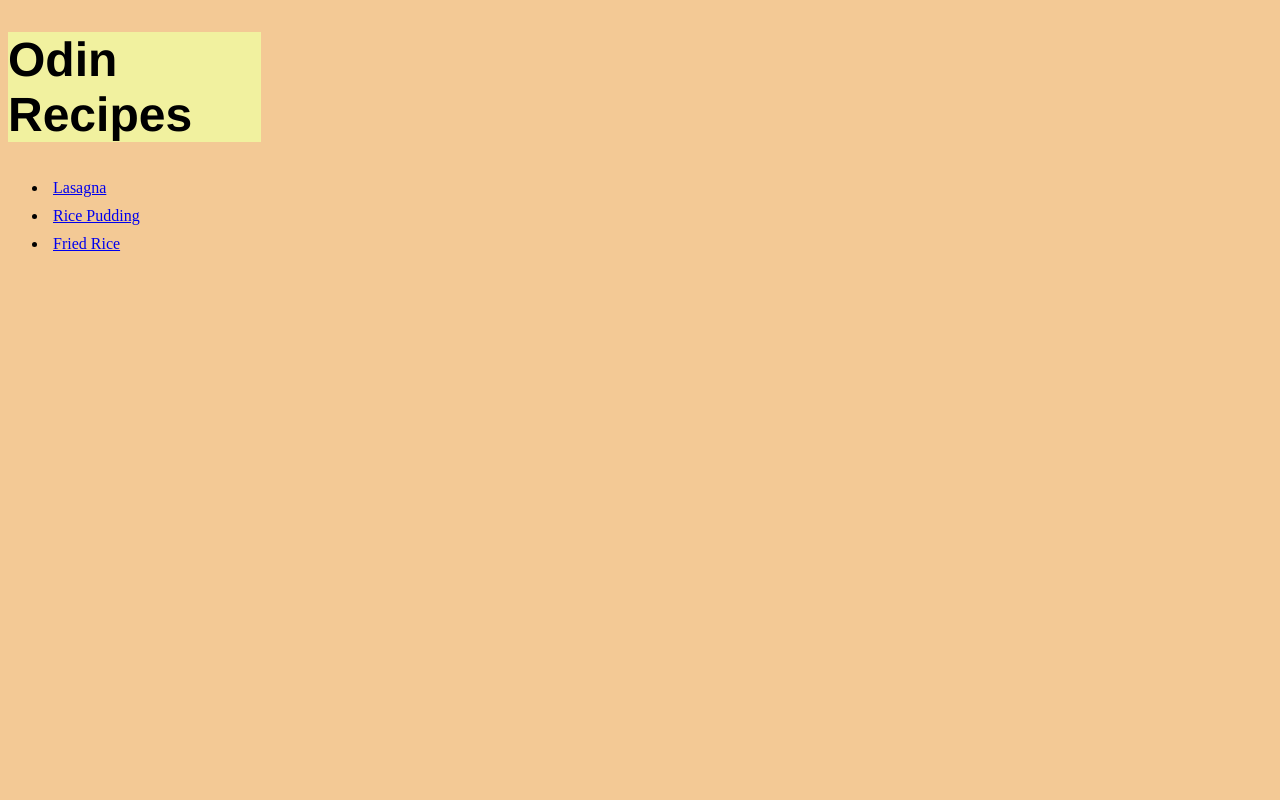
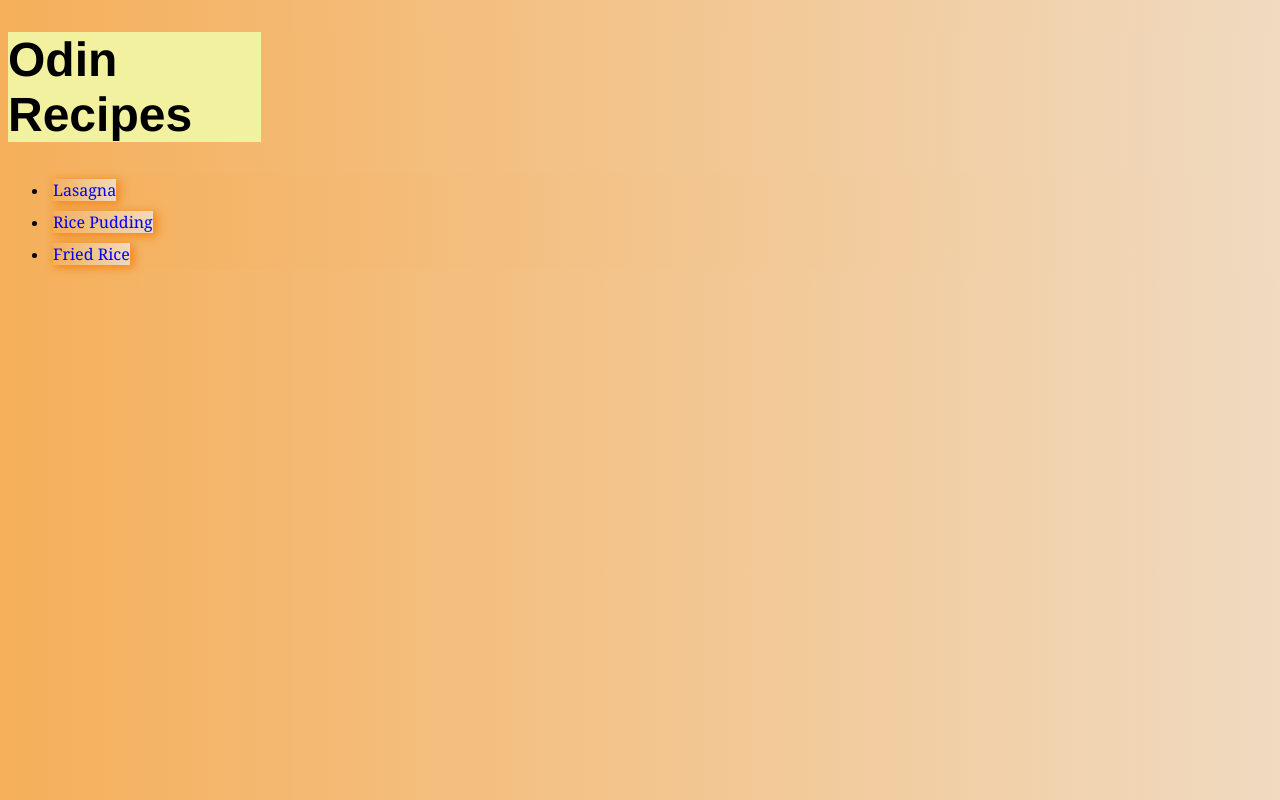
Before and after one commit to JerBar92/odin-recipes, a plain HTML site: page index.html in a window 1280 px wide. Drawn offline with Linux system fonts and the light colour scheme.

Commit message:
Add some class and style for index.html

```diff
--- a/index.html
+++ b/index.html
@@ -9,10 +9,10 @@
   <body>
     <h1>Odin Recipes</h1>
     <nav>
-      <ul>
-        <li><a href="recipes/lasagna.html">Lasagna</a></li>
-        <li><a href="recipes/rice-pudding.html">Rice Pudding</a></li>
-        <li><a href="recipes/fried-rice.html">Fried Rice</a> </a></li>
+      <ul class="recipe-list">
+        <li><a class="recipe-link" href="recipes/lasagna.html">Lasagna</a></li>
+        <li><a class="recipe-link" href="recipes/rice-pudding.html">Rice Pudding</a></li>
+        <li><a class="recipe-link" href="recipes/fried-rice.html">Fried Rice</a> </a></li>
       </ul>
     </nav>
   </body>
--- a/style.css
+++ b/style.css
@@ -1,5 +1,5 @@
 * {
-  background-color: rgb(243, 201, 149);
+  background: linear-gradient(to right, rgb(245, 175, 90), rgb(240, 218, 192));
 }
 
 h1 {
@@ -20,3 +20,14 @@ figcaption {
 h2 {
   color: rgb(93, 93, 241);
 }
+
+.recipe-link {
+  text-decoration: none;
+  outline-color: black;
+  font-family: Georgia, "Times New Roman", Times, serif;
+  box-shadow: 3px 2px 8px 1px rgba(241, 121, 8, 0.719);
+}
+
+.recipe-link:hover {
+  color: rgb(93, 93, 230);
+}
```
